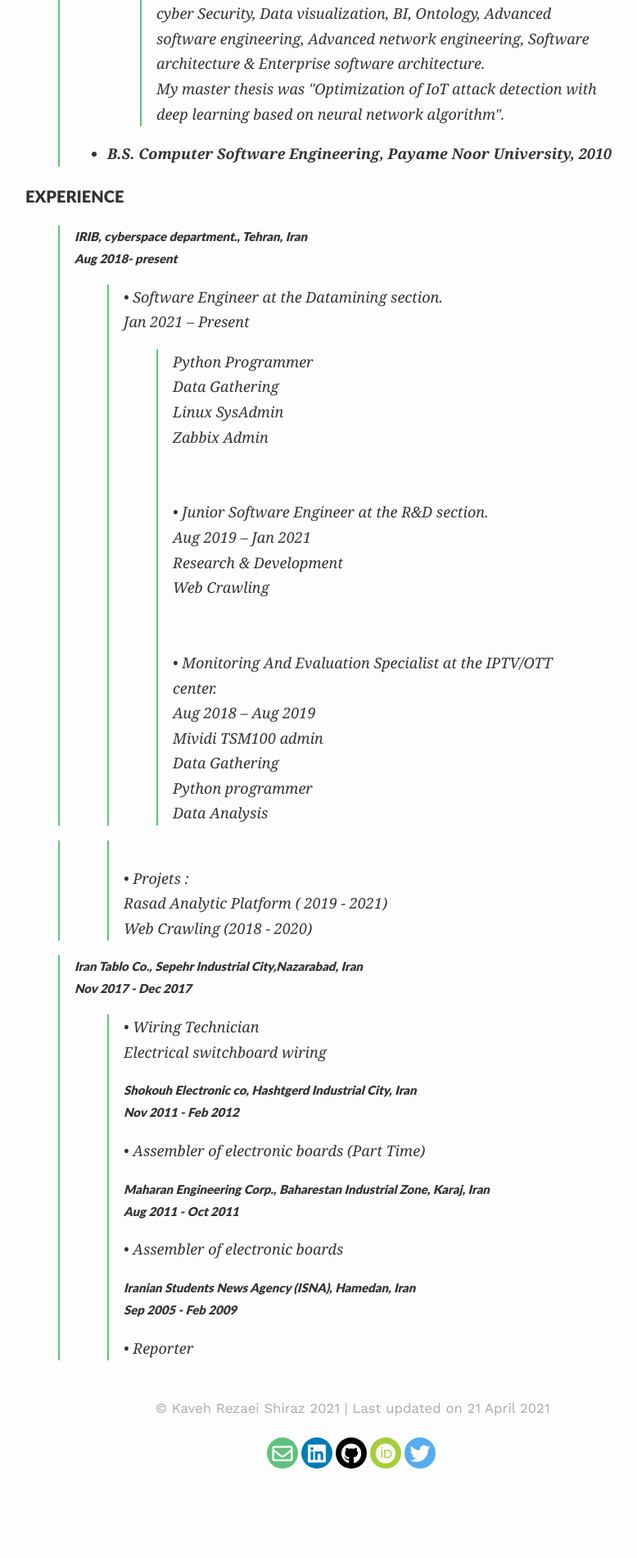
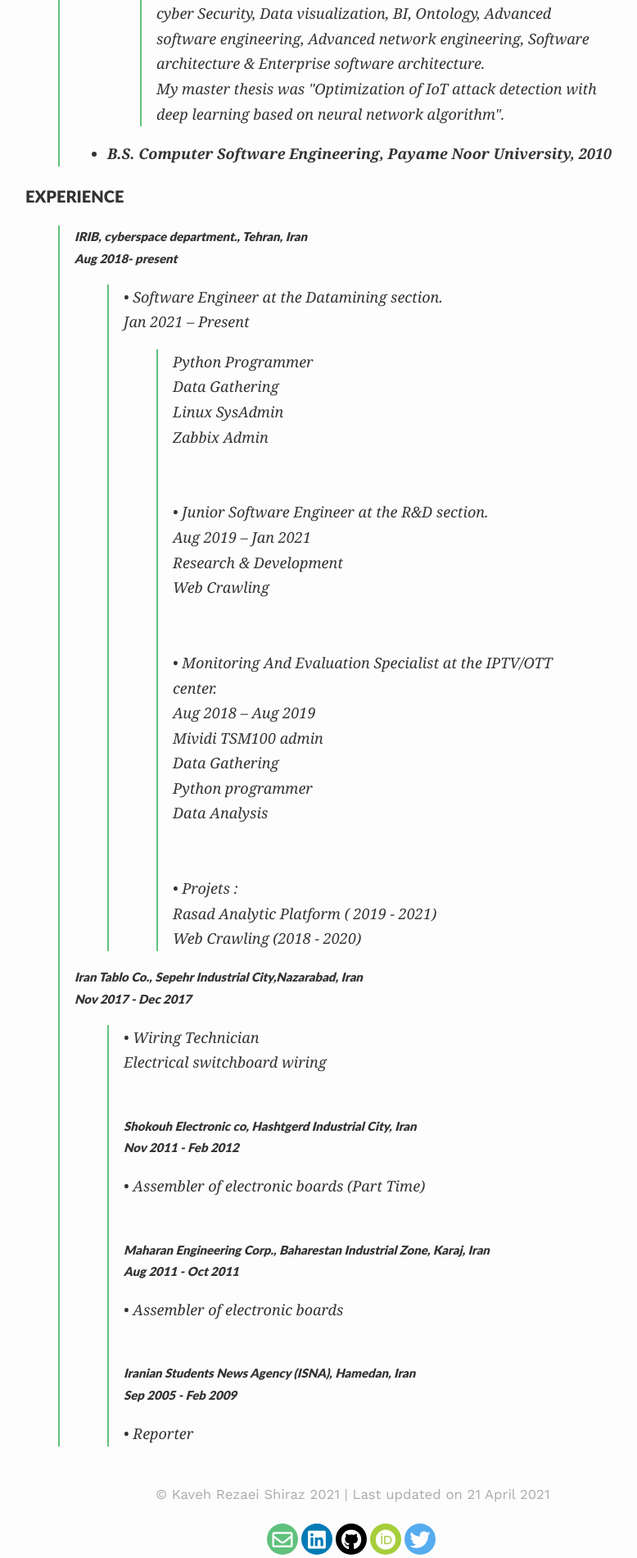
Before and after one commit to KavehRS/website, a Jekyll site: the page built from index.md, in a window 1280 px wide. Shown: the part 673-2573 px from the top of the page at 82% size, without its empty margins (209-987 px from the left). Built offline with Jekyll 4.4.1, drawn with Linux system fonts in a browser that asks for light colours; nearby versions of some CDN libraries; before the commit the page ends 2468 px from its top, so only the background shows below that.

Commit message:
Update index.md

```diff
--- a/index.md
+++ b/index.md
@@ -53,18 +53,21 @@
 >>> Data Gathering<br>
 >>> Python programmer<br>
 >>>Data Analysis<br>
-
+>>><br>
 >> ‌ <br>
 >> •	Projets :<br>
 >> Rasad Analytic Platform ( 2019 - 2021)<br>
 >> Web Crawling (2018 - 2020)<br>
-
+>
+>
 > ##### Iran Tablo Co., Sepehr Industrial City,Nazarabad, Iran<br> Nov 2017 - Dec 2017<br>
 >> •	Wiring Technician<br> Electrical switchboard wiring<br>
+>> <br>
 > ##### Shokouh Electronic co, Hashtgerd Industrial City, Iran<br> Nov 2011 - Feb 2012
 >> •	Assembler of electronic boards (Part Time)<br>
+>> <br>
 > ##### Maharan Engineering Corp., Baharestan Industrial Zone, Karaj, Iran<br> Aug 2011 - Oct 2011
 >> •	Assembler of electronic boards<br>
->>
+>> <br>
 > ##### Iranian Students News Agency (ISNA), Hamedan, Iran<br> Sep 2005 - Feb 2009
 >> •	Reporter<br>
```
